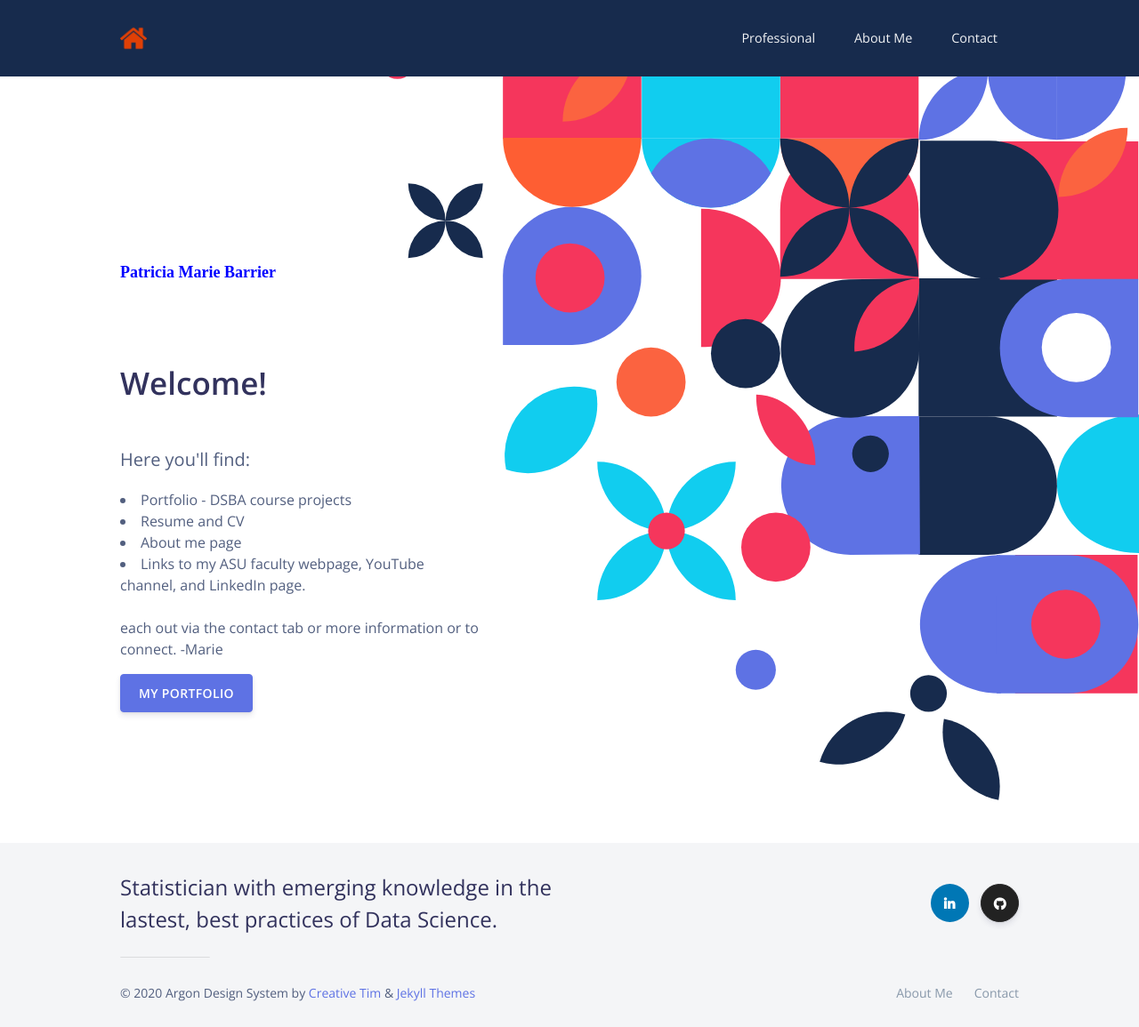
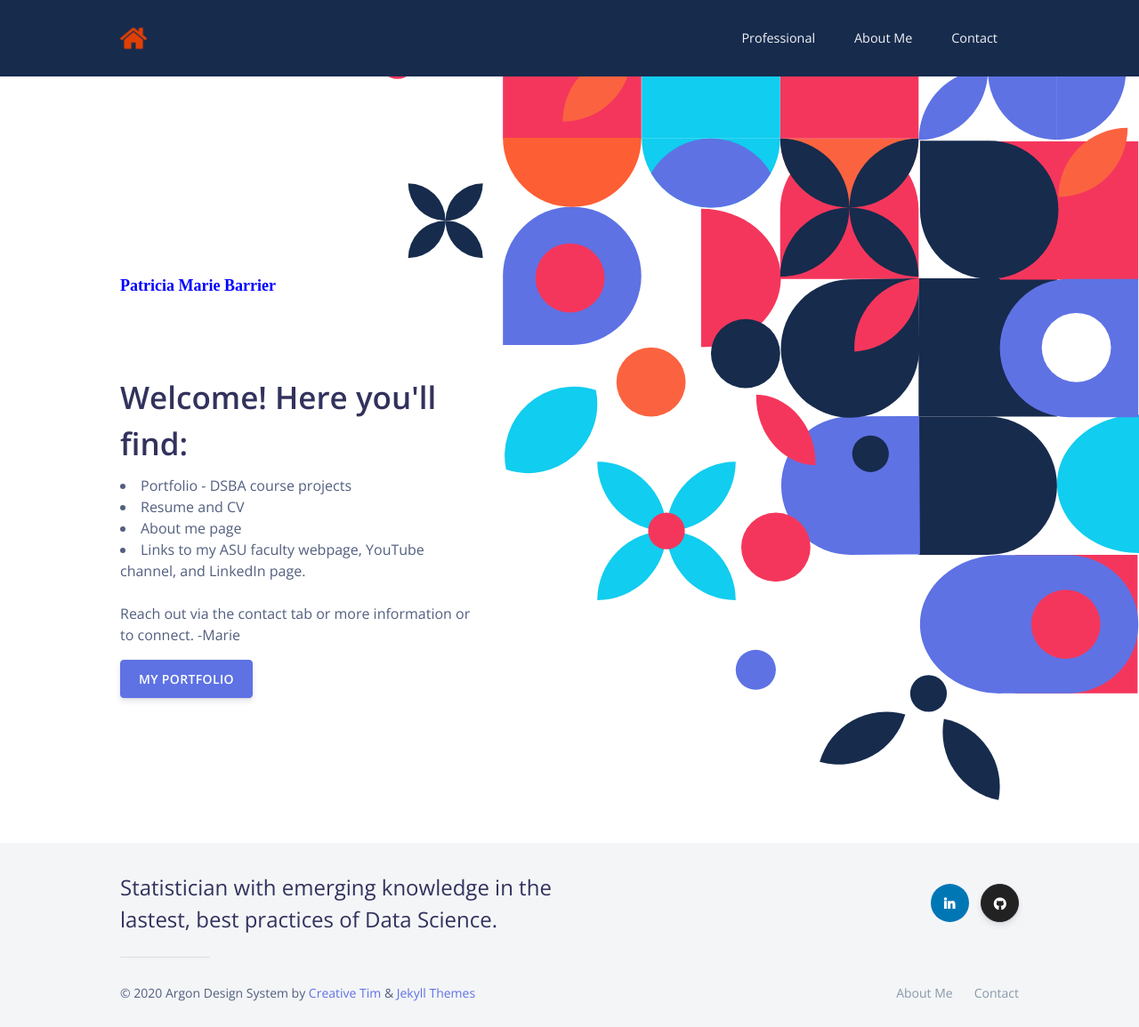
Before and after one commit to patriciamariebarrier/patriciamariebarrier.github.io, a Jekyll site: the page built from index.html, in a window 1280 px wide. Shown: the whole page at 89% size. Built offline with Jekyll 4.4.1, drawn with Linux system fonts in a browser that asks for light colours; nearby versions of some CDN libraries.

Commit message:
Update home-sample.html

```diff
--- a/_includes/home-sample.html
+++ b/_includes/home-sample.html
@@ -6,9 +6,7 @@
         <div class="col-lg-5 col-md-7 mr-auto text-left d-flex justify-content-center flex-column">
           <h3 class="display-3"><font face="Lucida Calligraphy, Lucida Handwriting, WhisperWrite, Brush Script MT" size=4 color=blue><br><br>Patricia Marie Barrier</font></h3>
           <br><br><br>
-          <h3 class="display-3">Welcome!</h3>
-            <p class="lead mt-0"> <br> Here you'll find:
-              <br>
+          <h3 class="display-3">Welcome! Here you'll find:</h3>
 <li>Portfolio - DSBA course projects <br>
 <li>Resume and CV <br>
 <li>About me page<br>
@@ -16,7 +14,7 @@
 
   <br>
 <br>
-   <class="lead mt-0">each out via the contact tab or more information or to connect. -Marie<br>
+   <class="lead mt-0">Reach out via the contact tab or more information or to connect. -Marie<br>
         </p>
 
             <div class="buttons">
```
